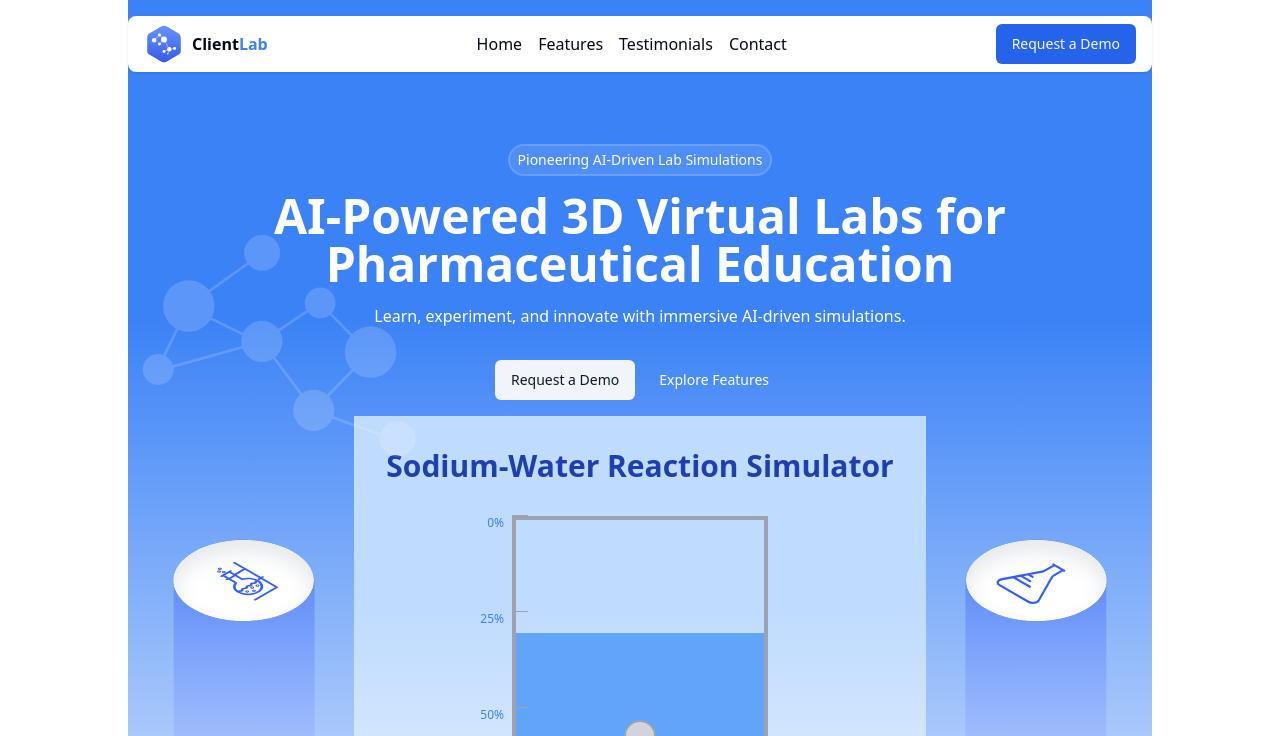
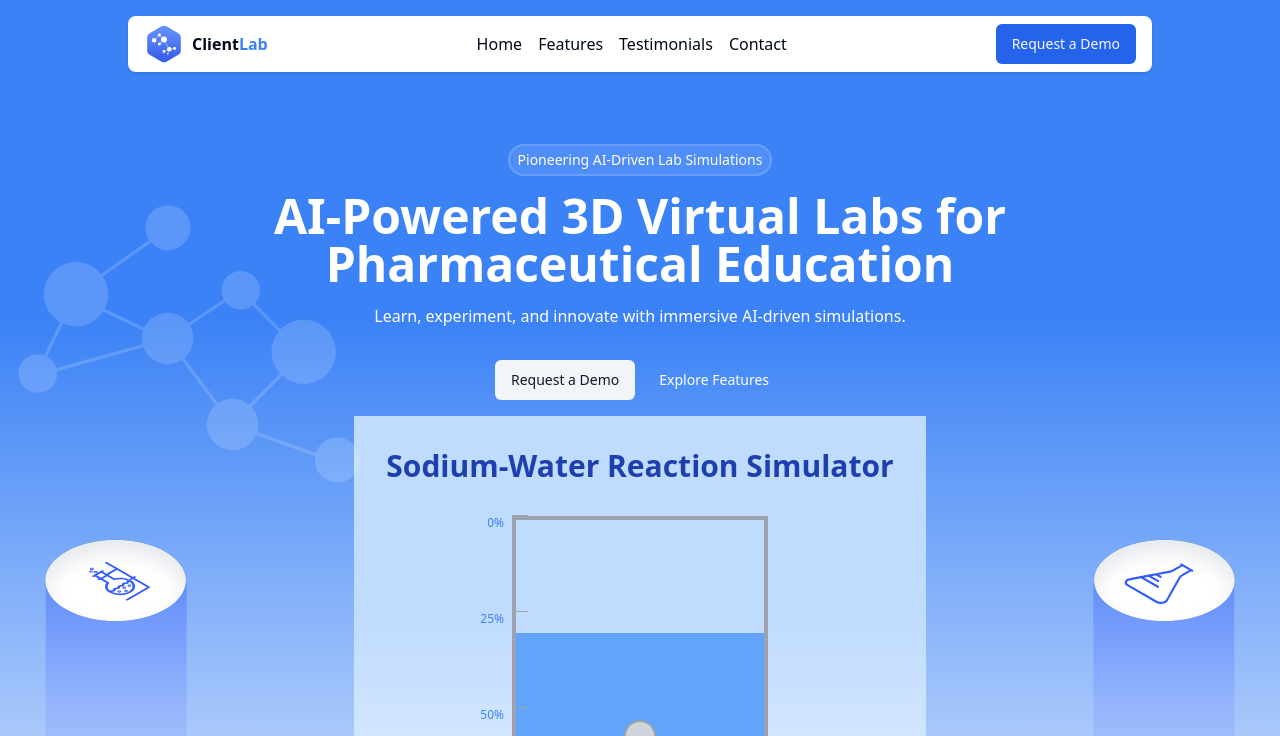
Before and after one commit to chem-0/www, a Next.js app: page / in a window 1280 px wide. Shown: the top 736 px of the page. Built offline with nearby package versions, Linux system fonts and the light colour scheme.

Commit message:
style-fixes

```diff
--- a/app/globals.css
+++ b/app/globals.css
@@ -67,3 +67,22 @@
     @apply bg-background text-foreground;
   }
 }
+
+html::-webkit-scrollbar {
+  width: 12px;
+}
+
+html::-webkit-scrollbar-track {
+  background: #BFDBFE;
+}
+
+html::-webkit-scrollbar-thumb {
+  background-color: #3B82F6;
+  border-radius: 6px;
+  border: 3px solid #BFDBFE;
+}
+
+html {
+  scrollbar-width: thin;
+  scrollbar-color: #3B82F6 #BFDBFE;
+}
--- a/components/landing/hero.tsx
+++ b/components/landing/hero.tsx
@@ -5,7 +5,7 @@ import AdvancedSodiumWaterReaction from "./landingGif";
 
 export default function Hero() {
   return (
-    <Scaffold className="!w-full max-w-none relative pt-36 bg-gradient-to-b from-blue-500 to-white from-30% to-100% text-white">
+    <Scaffold className="!w-full !max-w-none relative pt-36 bg-gradient-to-b from-blue-500 to-white from-30% to-100% text-white">
       <div className="mx-auto max-w-screen-md flex flex-col gap-2 lg:gap-4 items-center justify-center text-center">
         <span className="text-sm px-2 py-1 bg-white/10 border-white/15 border-2 rounded-full">Pioneering AI-Driven Lab Simulations</span>
         <h1 className="text-xl sm:text-3xl md:text-4xl lg:text-5xl font-semibold">AI-Powered 3D Virtual Labs for Pharmaceutical Education</h1>
--- a/components/shared/scaffold.tsx
+++ b/components/shared/scaffold.tsx
@@ -1,6 +1,6 @@
 export default function Scaffold({ children, className }: { children: React.ReactNode, className?: string }) {
   return (
-    <section className={`px-4 sm:px-6 lg:px-8 mx-auto max-w-screen-lg  ${className}`}>
+    <section className={`px-4 sm:px-6 lg:px-8 mx-auto max-w-screen-l  ${className}`}>
       { children }
     </section>
   )
```
